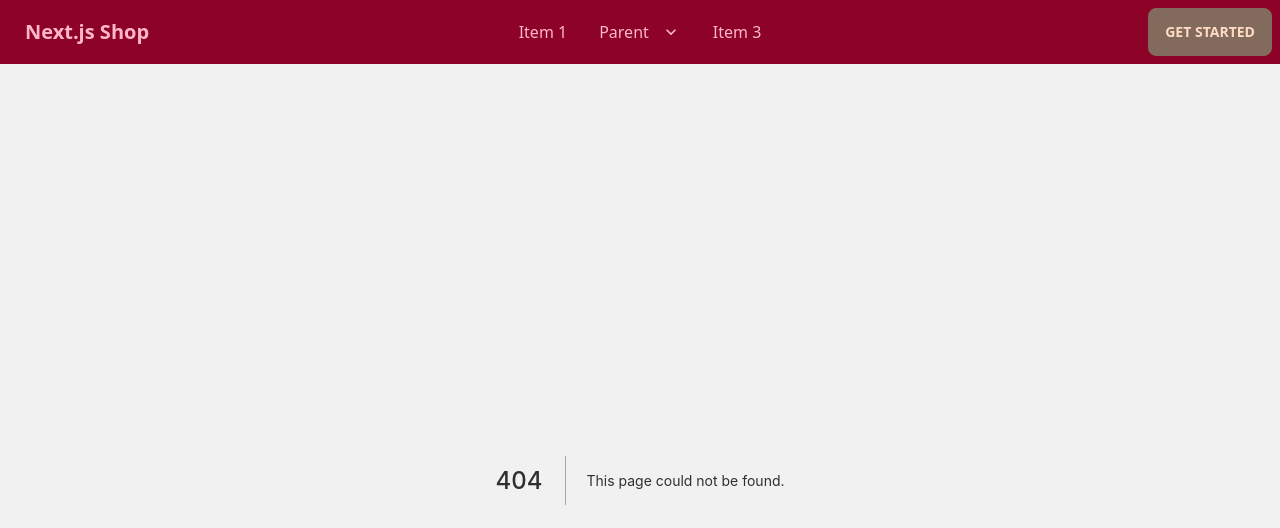
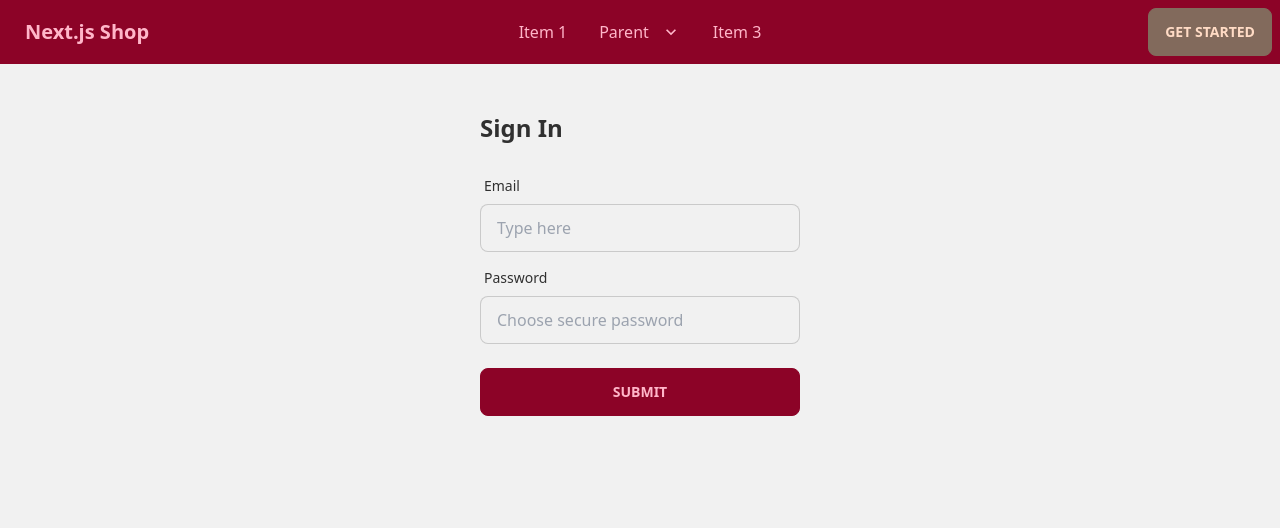
Before and after one commit to mariovyord/nextjs-shop, a Next.js app in the folder client/: page /sign-in in a window 1280 px wide. Before the commit this address had no page. Shown: the top 528 px of the page. Built offline with nearby package versions, Linux system fonts and the light colour scheme.

Commit message:
create: sign in

```diff
--- /dev/null
+++ b/client/components/common/heading.tsx
@@ -0,0 +1,9 @@
+import React from 'react';
+
+const PageHeading = ({ children }) => {
+    return (
+        <h1 className='font-bold text-2xl mb-4'>{children}</h1>
+    )
+}
+
+export default PageHeading;
--- /dev/null
+++ b/client/components/details/details.tsx
@@ -0,0 +1,22 @@
+import React from 'react';
+import Image from 'next/image';
+import { TProduct } from '../../types/types';
+
+const Details: React.FC<{ product: TProduct }> = ({ product }) => {
+    return (
+        <div className="card lg:card-side bg-base-100 shadow-xl max-w-4xl mx-auto">
+            <figure>
+                <Image src={process.env.NEXT_PUBLIC_API_URL + product.picture.url} alt={product.picture.alternativeText} width={600} height={400} />
+            </figure>
+            <div className="card-body">
+                <h2 className="card-title">{product.title}</h2>
+                <p>{product.description}</p>
+                <div className="card-actions justify-end">
+                    <button className="btn btn-primary">Add to cart</button>
+                </div>
+            </div>
+        </div>
+    )
+}
+
+export default Details;
--- a/client/lib/api.ts
+++ b/client/lib/api.ts
@@ -18,8 +18,8 @@ export class ApiError extends Error implements IApiError {
     }
 }
 
-export const fetchJson = async (url) => {
-    const res = await fetch(process.env.API_URL + url)
+export const fetchJson = async (url, options) => {
+    const res = await fetch(process.env.NEXT_PUBLIC_API_URL + url, options)
 
     if (!res.ok) {
         throw new ApiError(url, res.status);
--- /dev/null
+++ b/client/lib/auth.ts
@@ -0,0 +1,14 @@
+import { fetchJson } from "./api"
+
+export const signIn = ({ email, password }: { email: string, password: string }) => {
+    return fetchJson('/auth/local', {
+        method: 'POST',
+        headers: {
+            'Content-Type': 'application/json',
+        },
+        body: JSON.stringify({
+            identifier: email,
+            password,
+        })
+    })
+}
--- a/client/pages/products/[id].tsx
+++ b/client/pages/products/[id].tsx
@@ -1,22 +1,13 @@
-import { GetStaticPaths, GetStaticProps } from 'next';
+import { GetStaticPaths, GetStaticProps, NextPage } from 'next';
 import { ApiError } from '../../lib/api';
-import Image from 'next/image';
 import React from 'react'
 import { getProductById, getProducts } from '../../lib/products';
 import { TProduct } from '../../types/types';
+import Details from '../../components/details/details';
 
-const ProductDetails = ({ product }) => {
+const ProductDetails: NextPage<{ product: TProduct }> = ({ product }) => {
     return (
-        <div className="card lg:card-side bg-base-100 shadow-xl">
-            <figure><Image src={process.env.NEXT_PUBLIC_API_URL + product.picture.url} alt={product.picture.alt} width={600} height={400} /></figure>
-            <div className="card-body">
-                <h2 className="card-title">{product.title}</h2>
-                <p>Click the button to listen on Spotiwhy app.</p>
-                <div className="card-actions justify-end">
-                    <button className="btn btn-primary">Listen</button>
-                </div>
-            </div>
-        </div>
+        <Details product={product} />
     )
 }
 
--- /dev/null
+++ b/client/pages/sign-in/index.tsx
@@ -0,0 +1,81 @@
+import { spawn } from 'child_process';
+import React, { FormEvent, FormEventHandler, useState } from 'react';
+import PageHeading from '../../components/common/heading';
+import { signIn } from '../../lib/auth';
+
+const SignIn = () => {
+    const [status, setStatus] = useState({
+        error: false,
+        loading: false,
+    }
+    )
+
+    const handleSubmit = async (e: FormEvent<HTMLFormElement>) => {
+        e.preventDefault();
+
+        setStatus((x) => ({
+            ...x,
+            loading: true,
+        }))
+
+        const formData = new FormData(e.currentTarget);
+        const email = formData.get('email') as string;
+        const password = formData.get('password') as string;
+
+        try {
+            const res = await signIn({ email, password });
+            console.log(res);
+        } catch (err) {
+            setStatus((x) => ({
+                ...x,
+                error: true,
+            }))
+        } finally {
+            setStatus((x) => ({
+                ...x,
+                loading: false,
+            }))
+        }
+
+    }
+
+    return (
+        <div className='flex justify-center items-center'>
+            <form onSubmit={handleSubmit} className='p-8 w-full sm:w-96  form-control gap-2'>
+                <PageHeading>Sign In</PageHeading>
+                <div className="form-control w-full max-w-xs">
+                    <label htmlFor='email' className="label">
+                        <span className="label-text">Email</span>
+                    </label>
+                    <input
+                        type="email"
+                        name="email"
+                        placeholder="Type here"
+                        className="input input-bordered w-full max-w-xs"
+                        required={true}
+                    />
+                </div>
+                <div className="form-control w-full max-w-xs">
+                    <label className="label">
+                        <span className="label-text">Password</span>
+                    </label>
+                    <input
+                        type="password"
+                        name="password"
+                        placeholder="Choose secure password"
+                        className="input input-bordered w-full max-w-xs"
+                        required={true}
+                    />
+                </div>
+                {status.error && <span onClick={() => setStatus(x => ({ ...x, error: false }))} className='text-error-content text-center block p-1 bg-error rounded-lg'>Invalid credentials</span>}
+                <button
+                    disabled={status.loading}
+                    type='submit'
+                    className={`btn btn-primary mt-4 ${status.loading && 'loading'}`}
+                >Submit</button>
+            </form>
+        </div>
+    )
+}
+
+export default SignIn;
```
Also changed, not shown: client/components/catalog/catalog.tsx (+6 -4 lines), 1 other file (tests, documents, lock files or other folders).
